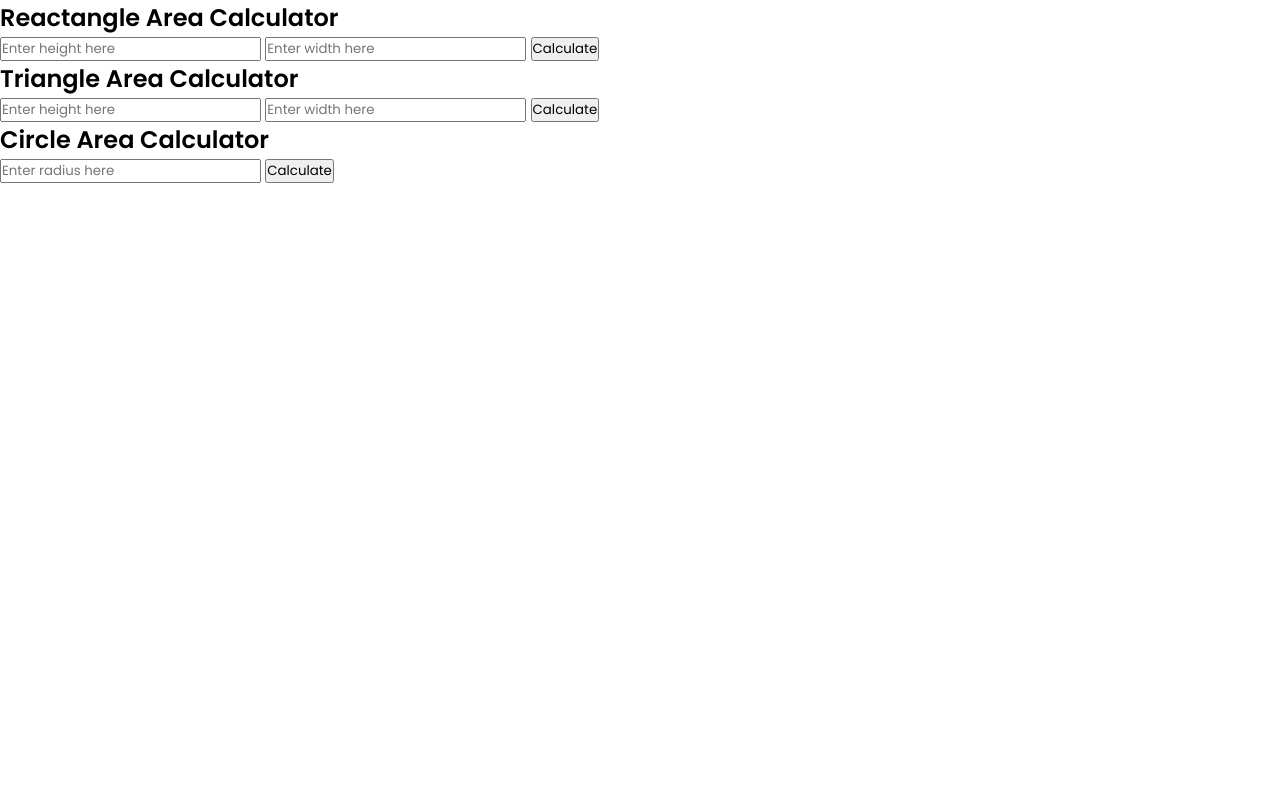
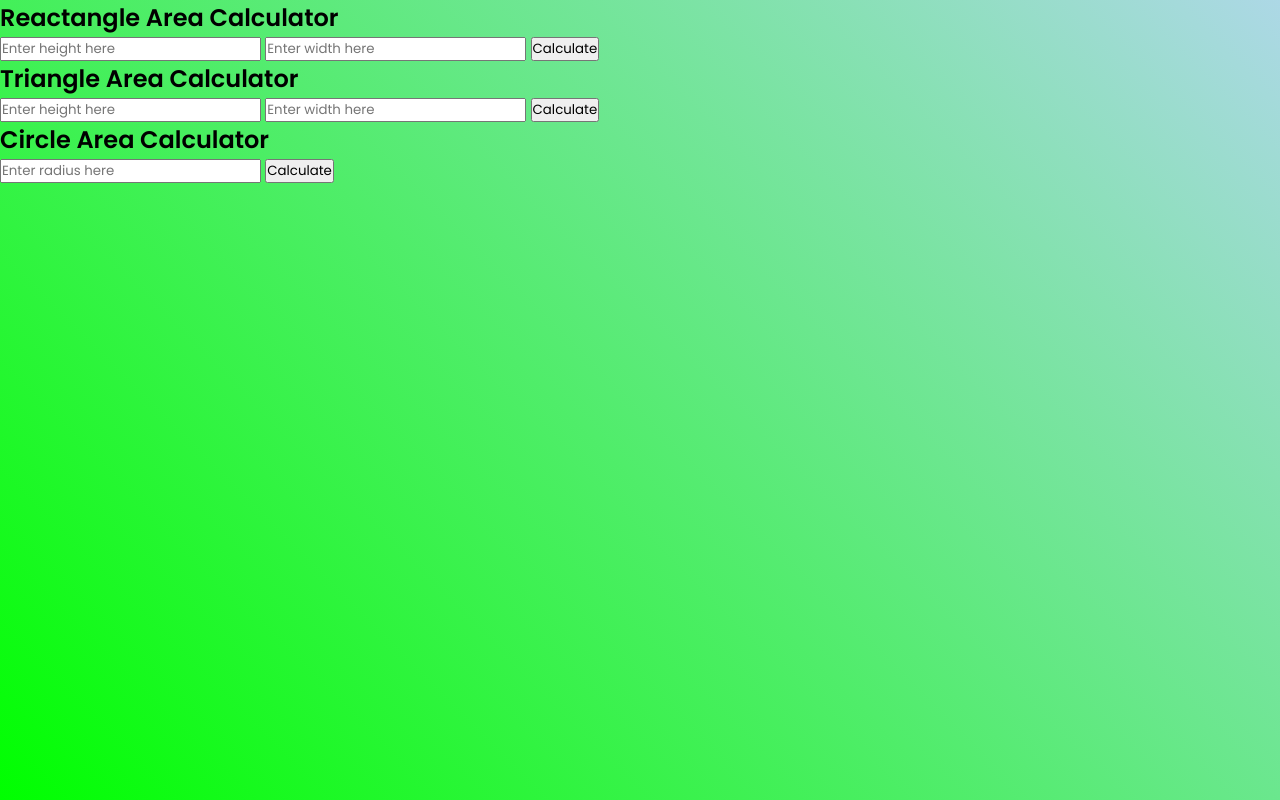
Before and after one commit to HenryMal/avivtask2, a plain HTML site: page index.html in a window 1280 px wide. Drawn offline with Linux system fonts and the light colour scheme.

Commit message:
added gradient background to fill screen

```diff
--- a/style.css
+++ b/style.css
@@ -6,3 +6,11 @@
   box-sizing: border-box;
   font-family: "Poppins", sans-serif;
 }
+
+html,
+body {
+  background-image: linear-gradient(45deg, lime, lightblue);
+  height: 100%;
+  width: 100%;
+  overflow: auto;
+}
```
